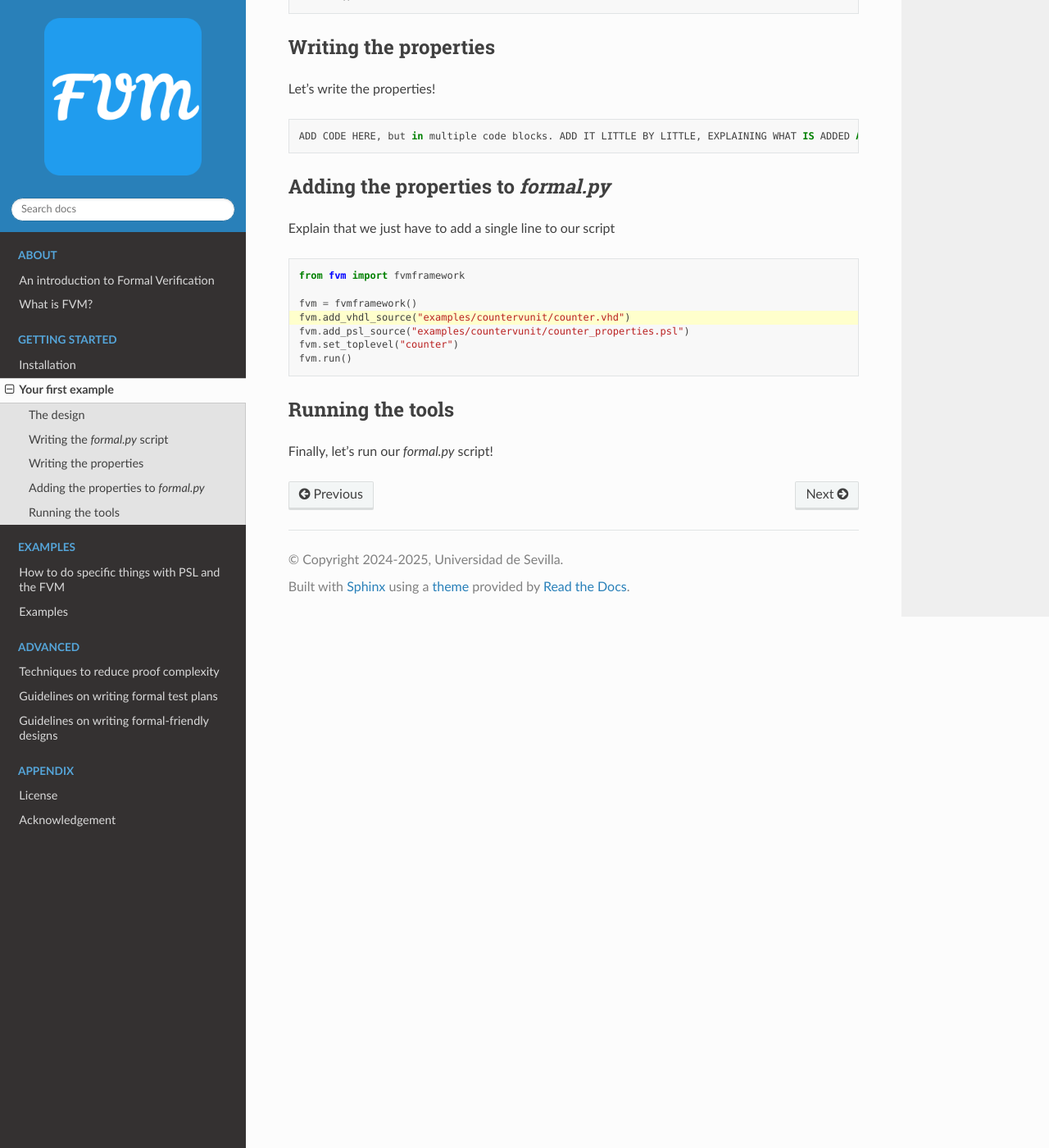
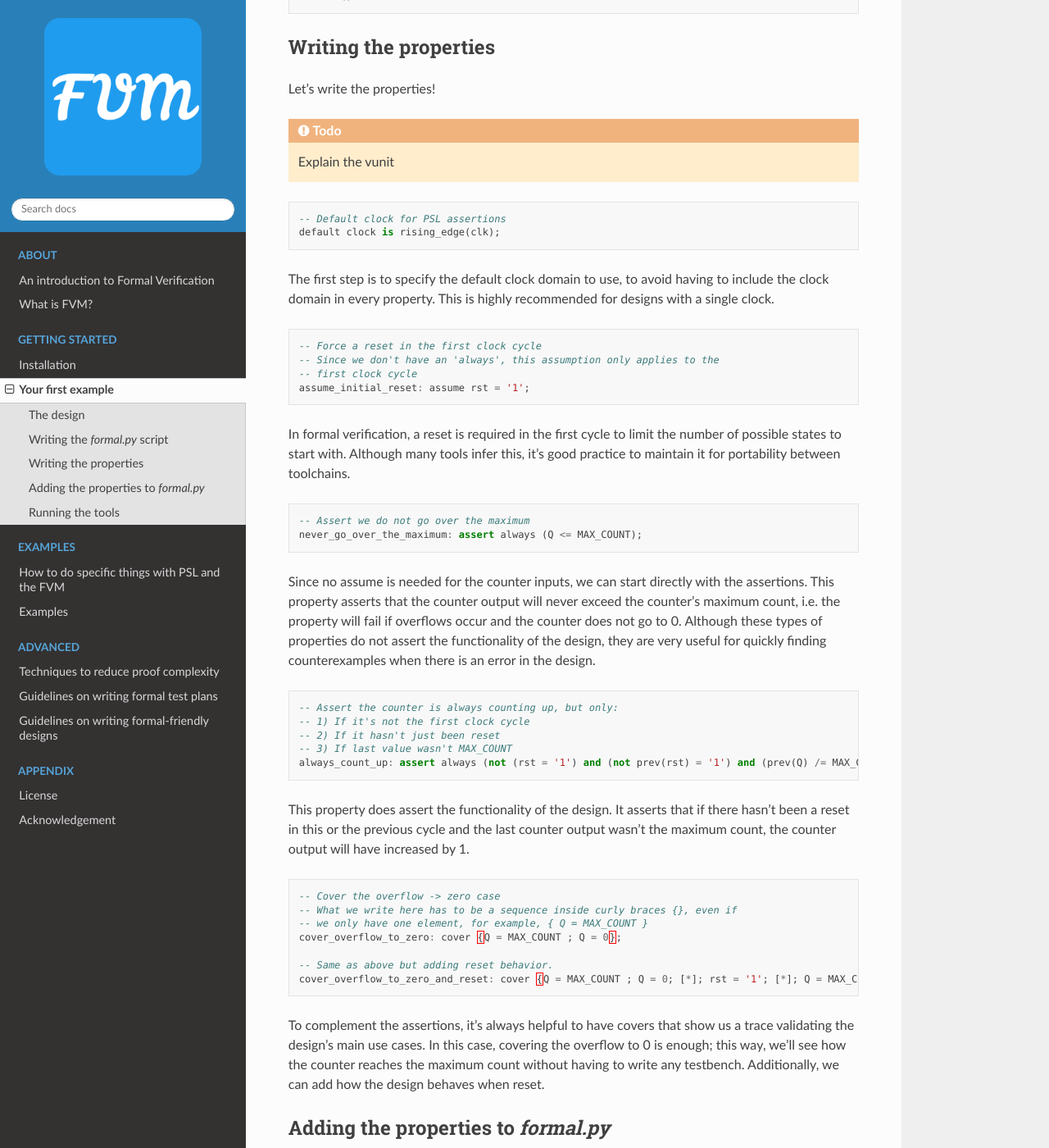
Before and after one commit to fvmformal/fvm, a Sphinx documentation site: the page built from doc/sphinx/source/firstexample.rst, in a window 1280 px wide and 1400 px high, scrolled down 1320 px. Shown: the whole window at 82% size. Built offline with Sphinx 7.4.7 and the Read the Docs theme 3.1.0, drawn with Linux system fonts in a browser that asks for light colours; pages that are not in the unit, such as notebooks, are missing from menus.

Commit message:
Doc: Explain first example

```diff
--- a/doc/sphinx/source/firstexample.rst
+++ b/doc/sphinx/source/firstexample.rst
@@ -76,9 +76,66 @@ Writing the properties
 
 Let's write the properties!
 
+.. todo::
+  Explain the vunit
+
 .. code-block:: vhdl
 
-   ADD CODE HERE, but in multiple code blocks. ADD IT LITTLE BY LITTLE, EXPLAINING WHAT IS ADDED AND WHY IT IS ADDED between the code blocks
+   -- Default clock for PSL assertions
+   default clock is rising_edge(clk);
+
+The first step is to specify the default clock domain to use, to avoid having to
+include the clock domain in every property. This is highly recommended for designs
+with a single clock.
+
+.. code-block:: vhdl
+
+   -- Force a reset in the first clock cycle
+   -- Since we don't have an 'always', this assumption only applies to the
+   -- first clock cycle
+   assume_initial_reset: assume rst = '1';
+
+In formal verification, a reset is required in the first cycle to limit the number of
+possible states to start with. Although many tools infer this, it's good practice to
+maintain it for portability between toolchains.
+
+.. code-block:: vhdl
+
+   -- Assert we do not go over the maximum
+   never_go_over_the_maximum: assert always (Q <= MAX_COUNT);
+
+Since no assume is needed for the counter inputs, we can start directly with the assertions.
+This property asserts that the counter output will never exceed the counter's maximum
+count, i.e. the property will fail if overflows occur and the counter does not go to 0.
+Although these types of properties do not assert the functionality of the design, they are
+very useful for quickly finding counterexamples when there is an error in the design.
+
+.. code-block:: vhdl
+
+   -- Assert the counter is always counting up, but only:
+   -- 1) If it's not the first clock cycle
+   -- 2) If it hasn't just been reset
+   -- 3) If last value wasn't MAX_COUNT
+   always_count_up: assert always (not (rst = '1') and (not prev(rst) = '1') and (prev(Q) /= MAX_COUNT)) -> (Q-prev(Q) = 1);
+
+This property does assert the functionality of the design. It asserts that if there hasn't
+been a reset in this or the previous cycle and the last counter output wasn't the maximum
+count, the counter output will have increased by 1.
+
+.. code-block:: vhdl
+
+   -- Cover the overflow -> zero case
+   -- What we write here has to be a sequence inside curly braces {}, even if
+   -- we only have one element, for example, { Q = MAX_COUNT }
+   cover_overflow_to_zero: cover {Q = MAX_COUNT ; Q = 0};
+
+   -- Same as above but adding reset behavior.
+   cover_overflow_to_zero_and_reset: cover {Q = MAX_COUNT ; Q = 0; [*]; rst = '1'; [*]; Q = MAX_COUNT ; Q = 0};
+
+To complement the assertions, it's always helpful to have covers that show us a trace
+validating the design's main use cases. In this case, covering the overflow to 0 is
+enough; this way, we'll see how the counter reaches the maximum count without having to write
+any testbench. Additionally, we can add how the design behaves when reset.
 
 Adding the properties to `formal.py`
 ------------------------------------
```
Also changed, not shown: other parts of doc/sphinx/source/firstexample.rst (+1 -1 lines).
